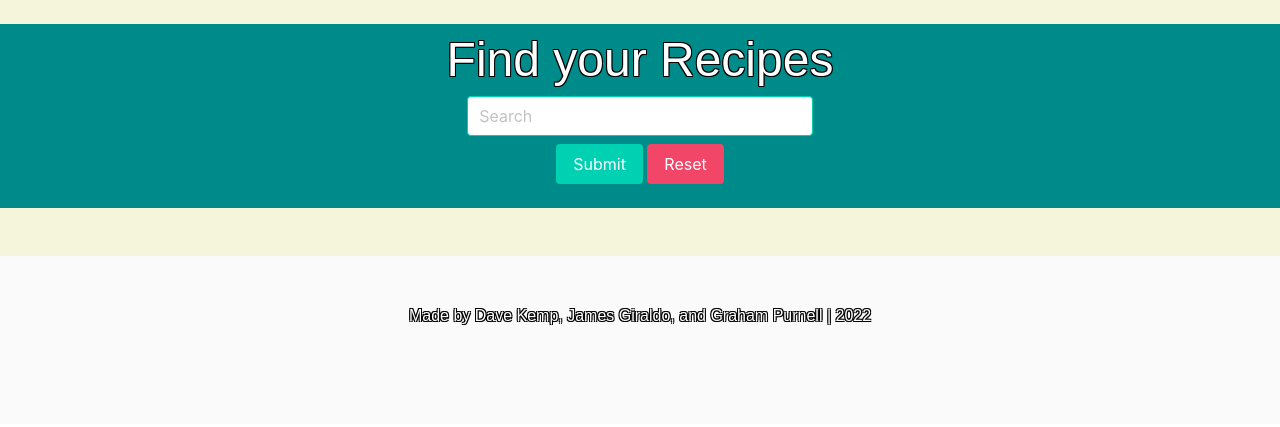
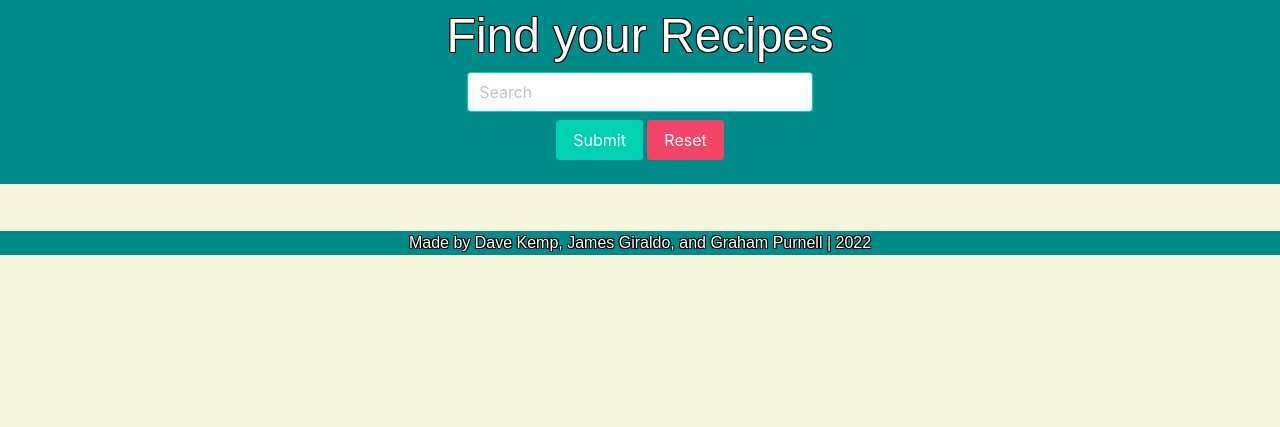
Before and after one commit to N3330/Food-Genie, a plain HTML site: page index.html in a window 1280 px wide. Drawn offline with nearby package versions, Linux system fonts and the light colour scheme.

Commit message:
cleaned up styling and cleaned up ingrident results

```diff
--- a/index.html
+++ b/index.html
@@ -49,7 +49,7 @@
 
   </main>
   <footer>
-    <p class="footer">Made by Dave Kemp, James Giraldo, and Graham Purnell | 2022</p>
+    <p class="credits">Made by Dave Kemp, James Giraldo, and Graham Purnell | 2022</p>
   </footer>
   <script src="https://cdnjs.cloudflare.com/ajax/libs/jquery/3.2.1/jquery.min.js"></script>
   <script src="recipe-script.js"></script>
--- a/recipe-script.js
+++ b/recipe-script.js
@@ -25,7 +25,7 @@ $(document).ready(function () {
             console.log(data)
             if (data.meals) {
                 for (var result of data.meals) {
-                    var ingredients = [result.strMeasure1, result.strIngredient1, result.strMeasure2, result.strIngredient2, result.strMeasure3, result.strIngredient3, result.strMeasure4, result.strIngredient4];
+                    var ingredients = [result.strMeasure1 + " of " + result.strIngredient1, result.strMeasure2 + " of " + result.strIngredient2, result.strMeasure3 + " of " + result.strIngredient3, result.strMeasure4 + " of " + result.strIngredient4];
 
                     var h2El = document.createElement("h2");
                     h2El.textContent = result.strMeal;
--- a/style.css
+++ b/style.css
@@ -4,22 +4,20 @@
 
 body {
     background-color: beige;
+    min-height: 800px;
 
 }
 
 footer {
-    display: flex;
     background-color: darkcyan;
     text-align: center;
 }
 
 p {
     color: black;
-
-
 }
 
-.footer {
+.credits {
     color: white;
     text-shadow: -1px -1px 0 black, 1px -1px 0 black, -1px 1px 0 black, 1px 1px 0 black;
 }
@@ -32,6 +30,7 @@ ul {
 header {
     position: sticky;
     top: 0;
+    margin-top: -25px;
     background-color: darkcyan;
     z-index: 1;
     text-align: center;
```
